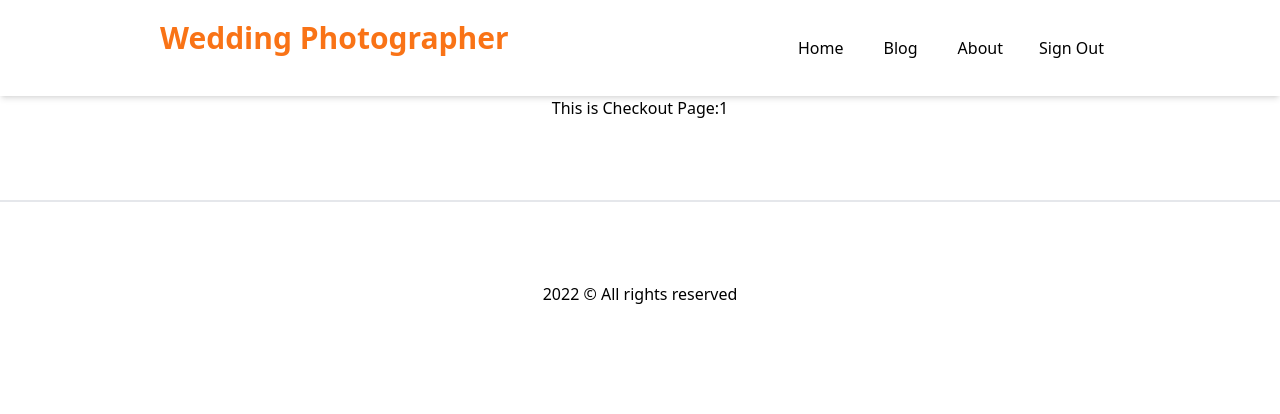
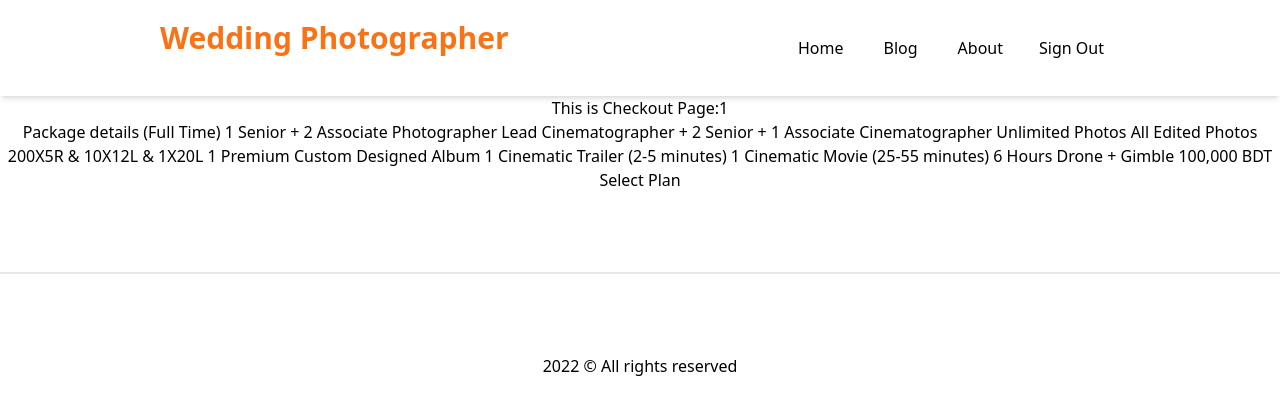
Before and after one commit to bishwajit70/independent-service-provider, a React (Create React App) app: page /service/1 in a window 1280 px wide. Shown: the top 414 px of the page. Built offline with nearby package versions, Linux system fonts and the light colour scheme; no server answers; sample sign-in values are in the browser's storage.

Commit message:
blog page added

```diff
--- a/public/extras.json
+++ b/public/extras.json
@@ -1,21 +1,21 @@
 [
     {
         "id": "1",
-        "name": "Maternity photoshoot",
+        "name": "Maternity Shoot",
         "price": 400,
         "image": "https://img.freepik.com/free-photo/couple-handsome-man-pregnant-woman-taking-self-portrait_132075-11794.jpg",
         "description": "There can only be a few moments when our life feels complete, maternity is one of those. So, why not capture and let the moments live forever?.\r\n"
     },
     {
         "id": "2",
-        "name": "Newborn photoshoot",
+        "name": "Newborn Shoot",
         "price": 600,
         "image": "https://img.freepik.com/free-photo/full-size-photo-positive-three-people-mommy-daddy-small-kid-girl-boy-bouncer-parents-make-hands-roof-enjoying-sit-floor-light-kitchen-indoors_176532-15011.jpg",
         "description": "Kids will grow up in a blink, nothing can be done about that. You can capture these short-lasting beautiful moments to feed your forever longing soul though.\r\n"
     },
     {
         "id": "3",
-        "name": "Portrait photoshoot",
+        "name": "Portrait Shoot",
         "price": 212,
         "image": "https://img.freepik.com/free-photo/friendly-smiling-woman-looking-pleased-front_176420-20779.jpg",
         "description": "A stunning portrait is when the personality of the subject shines through the frame. Our skilled photographers will make sure of that.\r\n"
--- a/src/component/Blog/Blog.js
+++ b/src/component/Blog/Blog.js
@@ -3,14 +3,28 @@ import React from 'react';
 const Blog = () => {
     return (
         <div className='px-5 pt-20 md:px-5 lg:px-10 xl:px-40 grid grid-flow-row md:flex justify-between items-center'>
-            <div className='text-left w-full pb-10 md:w-1/2 md:mr-5'>
-                <h1 className='text-orange-500 text-5xl pb-3'>A Photographer </h1>
-                <h1 className='text-orange-500 text-5xl pb-3'>Classic Service Provider</h1>
-                <p>It's a great oppurtunity for you to get your memories forever. We past this times but the day you enjoyed will be remembered for ever. So took the opportunity to get a professional touch to remember this days. Have a good day forever!!!</p>
+            <div className='text-left w-full pb-10'>
+                <h1 className='text-orange-500 text-2xl pb-5'>Difference between authorization and authentication. </h1>
+
+                <p>Authorization is the process of verifying what specific applications , files and data a user has access to. On the other hand  authentication is the process of verifying who some is. For example when you have logged in or registered in a website that means you are authorized to access the content of the website. By the process you are logged in or registered to the website is called authentiation.</p>
+
+                <h1 className='text-orange-500 text-2xl pt-5 pb-5'>Why are you using firebase? What other options do you have to implement authentication?</h1>
+
+                <p>Google Firebase offers many features that pitch it as the go-to backend development tool for web and mobile apps. It reduces development workload and time. And it's a perfect prototyping tool. Firebase is simple, lightweight, friendly, and industrially recognized.</p>
+
+                <p>There are many other alternative options to implement authentication without firebase. For example Back4app is a reliable Firebase alternative that works with an amalgamation of open-source technologies. It offers features like a relational data model, scalable hosting, REST and GraphQL APIs, notifications, authentication, and storage. There are some more alternatives like- AWS Amplify, Kuzzle, Couchbase, NativeScript, RxDB, Flutter.</p>
+
+                <h1 className='text-orange-500 text-2xl pt-5 pb-5'>What other services does firebase provide other than authentication?</h1>
+                <p>Firebase provides following services other than authentication:</p>
+                <ul>
+                    <li>Realtime data.</li>
+                    <li>Ready-made api.</li>
+                    <li>Built in security at the data node level.</li>
+                    <li>File storage backed by Google Cloud Storage.</li>
+                    <li>Static file hosting.</li>
+                </ul>
             </div>
-            <div className='w-full md:w-1/2'>
-                <img className='rounded-lg' src="https://img.freepik.com/free-photo/professional-indian-young-photographer-taking-photos-studio-with-leight_231208-3780.jpg" alt="" />
-            </div>
+
         </div>
     );
 };
--- a/src/component/CheckOut/CheckOut.js
+++ b/src/component/CheckOut/CheckOut.js
@@ -3,11 +3,39 @@ import { useParams } from 'react-router-dom';
 
 const CheckOut = () => {
 
-    const {serviceId} = useParams()
+    const { serviceId } = useParams()
 
     return (
         <div>
             <h1>This is Checkout Page:{serviceId}</h1>
+
+            <p>
+                Package details
+
+                (Full Time) 1 Senior + 2 Associate Photographer
+
+                Lead Cinematographer + 2 Senior + 1 Associate Cinematographer
+
+                Unlimited Photos
+
+                All Edited Photos
+
+                200X5R & 10X12L & 1X20L
+
+                1 Premium Custom Designed Album
+
+                1 Cinematic Trailer (2-5 minutes) 1 Cinematic Movie (25-55 minutes)
+
+                6 Hours
+
+                Drone + Gimble
+
+                100,000 BDT
+
+                Select Plan
+            </p>
+
+
         </div>
     );
 };
```
